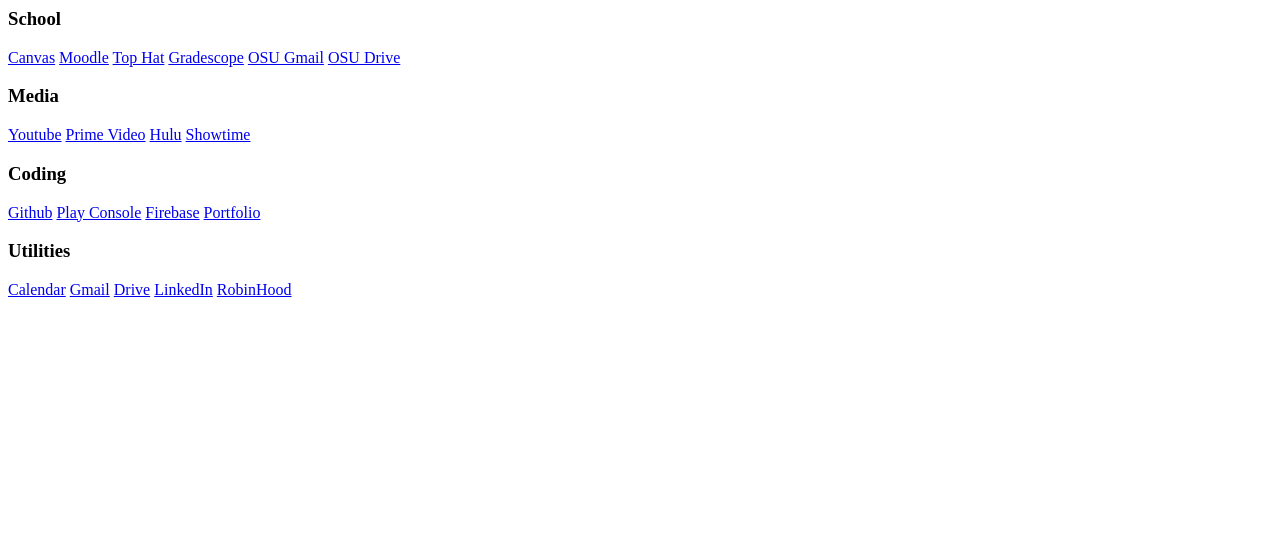
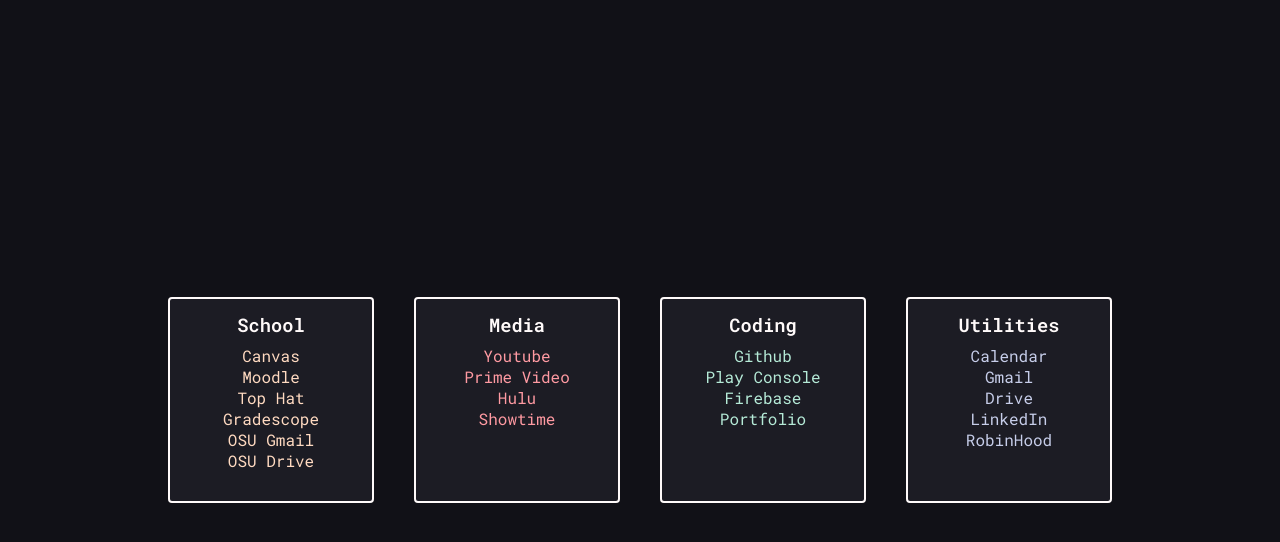
Before and after one commit to akhilsukh/HomePage, a website: page public/index.html in a window 1280 px wide. Drawn offline with Linux system fonts and the light colour scheme; the site is published under a folder, as on GitHub Pages, so addresses that start at the root find nothing.

Commit message:
Update style.css path

```diff
--- a/public/index.html
+++ b/public/index.html
@@ -3,7 +3,7 @@
     <title>
       New Page
     </title>
-    <link rel="stylesheet" href="/public/style.css" />
+    <link rel="stylesheet" href="style.css" />
   </head>
   <body>
     <div class="topic-container">
```
